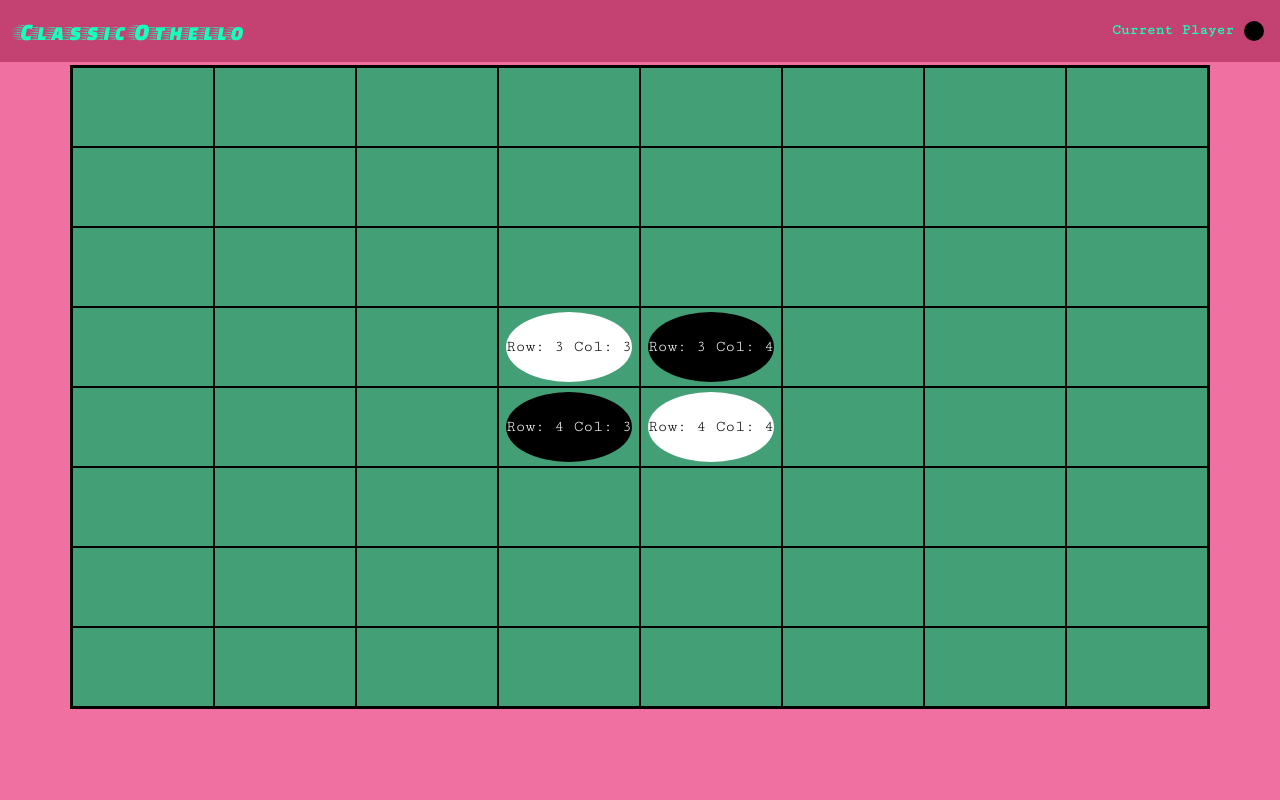
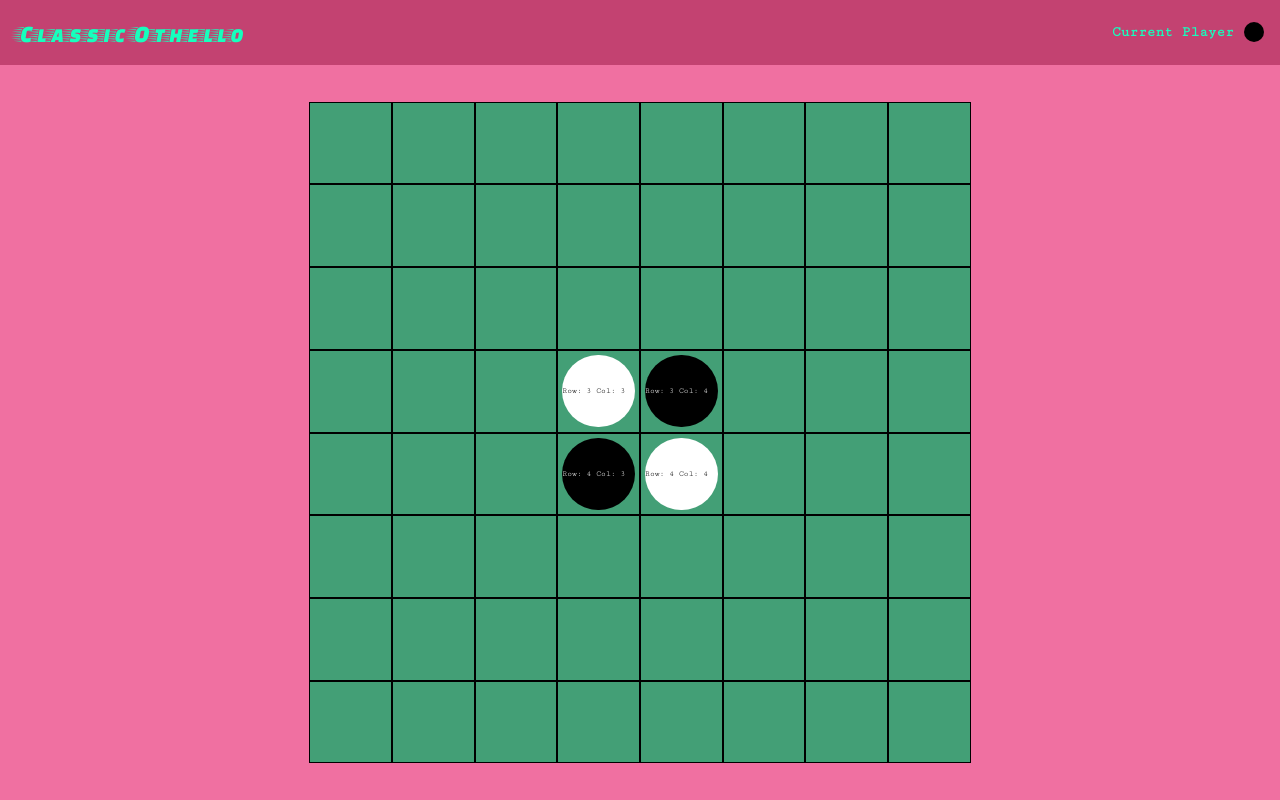
Before and after one commit to segakazzz/react-project, a React (Create React App) app: page / in a window 1280 px wide. Built offline with nearby package versions, Linux system fonts and the light colour scheme; a web font is replaced by a local one.

Commit message:
Implemented Resizeing screen

```diff
--- a/src/actions/actionCreators.js
+++ b/src/actions/actionCreators.js
@@ -8,7 +8,7 @@ export const putPiece = (row, col) => {
   }
 }
 
-export const screenResize = (width, height) => {
+export const gameAreaResize = (width, height) => {
   return {
     type: SCREEN_RESIZE,
     screenWidth: width,
--- a/src/components/OthelloBoard.js
+++ b/src/components/OthelloBoard.js
@@ -1,42 +1,67 @@
 import React from 'react'
 import 'bootstrap/dist/css/bootstrap.min.css'
-import { Container, Row, Col } from 'react-bootstrap'
 import OthelloCell from './OthelloCell'
+import {NAVBAR_HEIGHT_PX} from './styleType'
+import { connect } from 'react-redux'
 
 const style = {
   col: {
     padding: 0
   },
   grid: {
-    border: '2px black solid'
+    display: 'flex',
+    flexDirection: 'column'
   },
   main: {
     position: 'absolute',
-    top: '65px',
-    width: '100%'
+    top: NAVBAR_HEIGHT_PX,
+    width: '100%',
+    display: 'flex',
+    justifyContent: 'center',
+    alignItems: 'center'
+  },
+  row: {
+    display: 'flex',
+    flexDirection: 'row'
   }
 }
 
 const OthelloGridRow = props => (
-  <Row>
+  <div style={style.row}>
     {[...Array(8).keys()].map((colnum, idx) => (
       <OthelloGridCol key={idx} col={colnum} {...props} />
     ))}
-  </Row>
+  </div>
 )
 
 const OthelloGridCol = props => (
-  <Col style={style.col}>
+  <div style={style.col}>
     <OthelloCell {...props} />
-  </Col>
+  </div>
 )
 
-export default () => (
-  <div style={style.main}>
-    <Container style={style.grid}>
-      {[...Array(8).keys()].map((rownum, idx) => (
-        <OthelloGridRow key={idx} row={rownum} />
-      ))}
-    </Container>
-  </div>
-)
+const OthelloBoard = (props) => {
+  // console.log({width: props.areaWidth, height: props.areaHeight})
+  const styleMain = Object.assign({...style.main}, {width: props.areaWidth, height: props.areaHeight})
+  return (
+    <div style={styleMain}>
+      <div style={style.grid}>
+        {[...Array(8).keys()].map((rownum, idx) => (
+          <OthelloGridRow key={idx} row={rownum} />
+        ))}
+      </div>
+    </div>
+  )
+}
+
+const mapStateToProps = (state, ownProps) => {
+  const { player } = state.othelloGame
+  const { gameAreaWidth, gameAreaHeight } = state.othelloStyle
+  // console.log({ gameAreaWidth, gameAreaHeight })
+  return { player: player, areaWidth: gameAreaWidth, areaHeight: gameAreaHeight }
+}
+
+export default connect(
+  mapStateToProps,
+  null
+)(OthelloBoard)
--- a/src/components/OthelloCell.js
+++ b/src/components/OthelloCell.js
@@ -1,6 +1,6 @@
 import React from 'react'
 import { connect } from 'react-redux'
-import { DARK_GREEN } from './color'
+import { DARK_GREEN } from './styleType'
 import OthelloDisc from './OthelloDisc'
 import { putPiece } from '../actions/actionCreators'
 import './css/main.css'
@@ -8,29 +8,35 @@ import './css/main.css'
 const style = {
   cell: {
     backgroundColor: DARK_GREEN,
-    width: '100%',
     border: '1px black solid',
-    height: '80px', // temporary fix
     display: 'flex',
     justifyContent: 'center',
     alignItems: 'center'
   }
 }
 
-const OthelloCell = props => (
-  <div className={'othello-cell'} style={style.cell} onClick={props.putPiece.bind(null, props.row, props.col)}>
-    <OthelloDisc {...props} />
-  </div>
-)
+const OthelloCell = props => {
+  const styleCell = Object.assign({...style.cell}, {width: props.cellSize, height: props.cellSize})
+  return (
+    <div
+      className={'othello-cell'}
+      style={styleCell}
+      onClick={props.putPiece.bind(null, props.row, props.col)}
+    >
+      <OthelloDisc {...props} />
+    </div>
+  )
+}
 
 const mapStateToProps = (state, ownProps) => {
   const { positions } = state.othelloGame
+  const { cellSize } = state.othelloStyle
   const { col, row } = ownProps
   const match = positions.find((obj, idx) => {
     return obj.row === row && obj.col === col
   })
   const color = match ? match.color : null
-  return { color: color }
+  return { color: color, cellSize: cellSize }
 }
 
 const mapDispatchToProps = dispatch => {
--- a/src/components/OthelloDisc.js
+++ b/src/components/OthelloDisc.js
@@ -8,7 +8,8 @@ const style = {
     borderRadius: '50%',
     display: 'none',
     textAlign: 'center',
-    alignItems: 'center'
+    alignItems: 'center',
+    fontSize: '0.5rem'
   }
 }
 
--- a/src/components/OthelloInfo.js
+++ b/src/components/OthelloInfo.js
@@ -2,7 +2,7 @@ import React from 'react'
 import 'bootstrap/dist/css/bootstrap.min.css'
 import { Navbar } from 'react-bootstrap'
 import './css/main.css'
-import { LIGHT_GREEN, DARK_PINK } from './color'
+import { LIGHT_GREEN, DARK_PINK, NAVBAR_HEIGHT_PX } from './styleType'
 import { connect } from 'react-redux'
 import { DARK } from '../reducers/player'
 
@@ -11,7 +11,8 @@ const style = {
     position: 'absolute',
     top: 0,
     width: '100%',
-    backgroundColor: DARK_PINK
+    backgroundColor: DARK_PINK,
+    height: NAVBAR_HEIGHT_PX
   },
   navbarTitle: {
     color: LIGHT_GREEN
--- a/src/components/OthelloMain.js
+++ b/src/components/OthelloMain.js
@@ -1,9 +1,10 @@
 import React from 'react'
-import { LIGHT_PINK } from './color'
+import { LIGHT_PINK } from './styleType'
 import OthelloBoard from './OthelloBoard'
 import OthelloInfo from './OthelloInfo'
-import { screenResize } from '../actions/actionCreators'
+import { gameAreaResize } from '../actions/actionCreators'
 import { connect } from 'react-redux'
+
 
 const style = {
   main: {
@@ -14,15 +15,15 @@ const style = {
 }
 
 class OthelloMain extends React.Component {
-  constructor (props) {
-    super(props)
-    // console.log(props)
-  }
 
   componentDidMount () {
     window.addEventListener('resize', () => {
-      // console.log('resizing...')
-      this.props.screenResize(window.innerWidth, window.innerHeight)
+      // console.log('resizing...', window.innerWidth, window.innerHeight)
+      this.props.gameAreaResize(
+        window.innerWidth,
+        window.innerHeight
+      )
+      // console.log(window.innerWidth, window.innerHeight)
     })
   }
 
@@ -38,7 +39,7 @@ class OthelloMain extends React.Component {
 
 const mapDispatchToProps = dispatch => {
   return {
-    screenResize: (width, height) => dispatch(screenResize(width, height))
+    gameAreaResize: (width, height) => dispatch(gameAreaResize(width, height))
   }
 }
 
--- a/src/components/color.js
+++ b/src/components/styleType.js
@@ -4,3 +4,6 @@ export const LIGHT_GREEN = '#16FFBD'
 export const DARK_PINK = '#C34271'
 export const LIGHT_PINK = '#F070A1'
 export const NORMAL_GRAY = '#8E8D8A'
+
+
+export const NAVBAR_HEIGHT_PX = 65
--- a/src/reducers/othelloStyle.js
+++ b/src/reducers/othelloStyle.js
@@ -1,17 +1,31 @@
 import { SCREEN_RESIZE } from '../actions/actionTypes'
+import { NAVBAR_HEIGHT_PX } from '../components/styleType'
+
+const calcCellSize = (areaWidth, areaHeight) => {
+  return Math.min(areaWidth, areaHeight) * 0.9 / 8
+}
+
+const initialAreaSize = {
+  width: typeof window === 'object' ? window.innerWidth : 500,
+  height:
+    typeof window === 'object' ? window.innerHeight - NAVBAR_HEIGHT_PX : 500
+}
 const initialState = {
-  screenWidth: typeof window === 'object' ? window.innerWidth : null,
-  screenHeight: typeof window === 'object' ? window.innerHeight : null
+  gameAreaWidth: initialAreaSize.width,
+  gameAreaHeight: initialAreaSize.height,
+  cellSize: calcCellSize(initialAreaSize.width, initialAreaSize.height)
 }
 
 export default (state = initialState, action) => {
-     console.log(action.type)
+  console.log(action.type)
   switch (action.type) {
     case SCREEN_RESIZE:
-        console.log(action)
+      const gameAreaHeight = action.screenHeight - NAVBAR_HEIGHT_PX
+      const gameAreaWidth = action.screenWidth
       return Object.assign({}, state, {
-        screenWidth: action.screenWidth,
-        screenHeight: action.screenHeight
+        gameAreaWidth: gameAreaWidth,
+        gameAreaHeight: gameAreaHeight,
+        cellSize: calcCellSize(gameAreaWidth, gameAreaHeight)
       })
     default:
       return state
```
